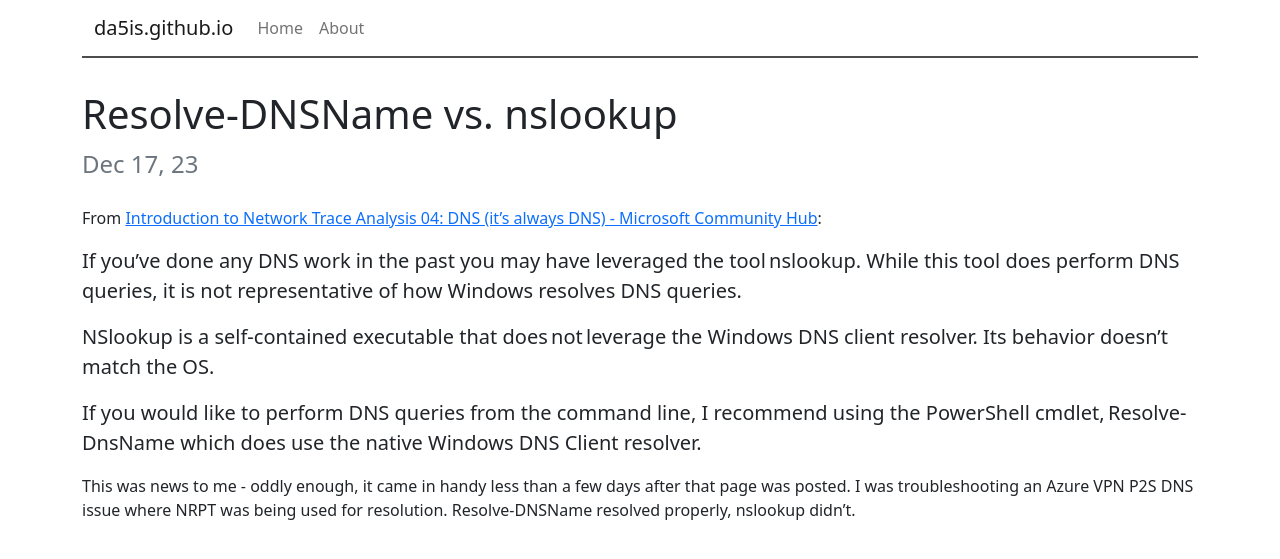
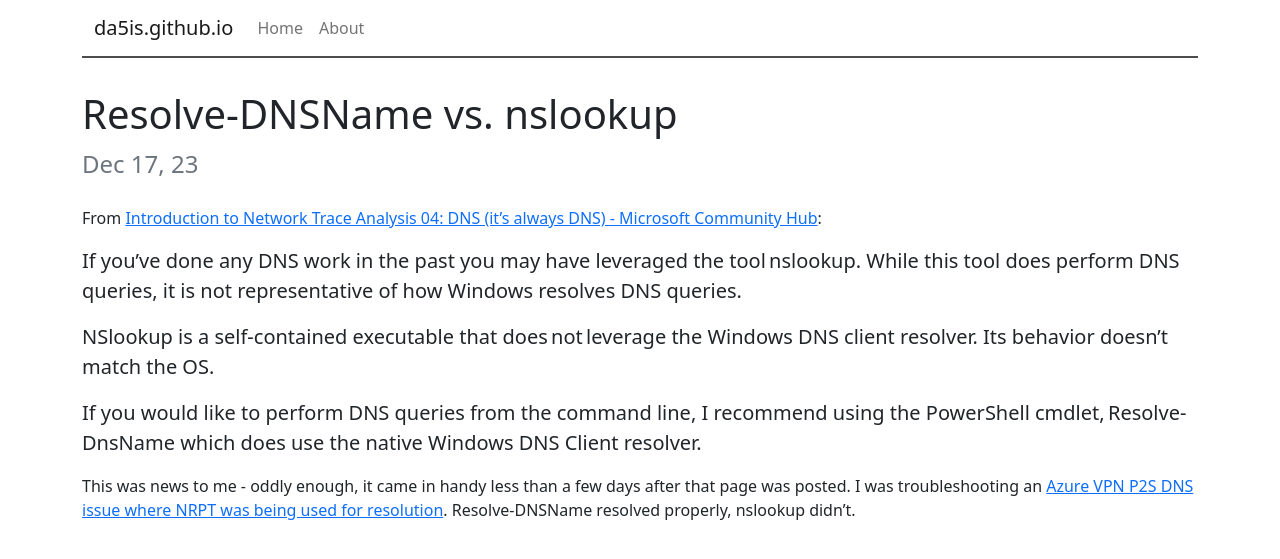
Before and after one commit to da5is/da5is.github.io, a Jekyll site: the page built from _posts/2023-12-17-Resolve-DNS-Name-vs-nslookup.md, in a window 1280 px wide. Shown: the top 559 px of the page. Built offline with Jekyll 4.4.1, drawn with Linux system fonts in a browser that asks for light colours; part of the change alters nothing that is shown.

```diff
--- a/_posts/2023-12-17-Resolve-DNS-Name-vs-nslookup.md
+++ b/_posts/2023-12-17-Resolve-DNS-Name-vs-nslookup.md
@@ -12,4 +12,4 @@ From [Introduction to Network Trace Analysis 04: DNS (it's always DNS) - Microso
 
 > If you would like to perform DNS queries from the command line, I recommend using the PowerShell cmdlet, Resolve-DnsName which does use the native Windows DNS Client resolver.
 
-This was news to me - oddly enough, it came in handy less than a few days after that page was posted.  I was troubleshooting an Azure VPN P2S DNS issue where NRPT was being used for resolution.  Resolve-DNSName resolved properly, nslookup didn't.
+This was news to me - oddly enough, it came in handy less than a few days after that page was posted.  I was troubleshooting an [Azure VPN P2S DNS issue where NRPT was being used for resolution](https://learn.microsoft.com/en-us/azure/vpn-gateway/azure-vpn-client-optional-configurations).  Resolve-DNSName resolved properly, nslookup didn't.
```
